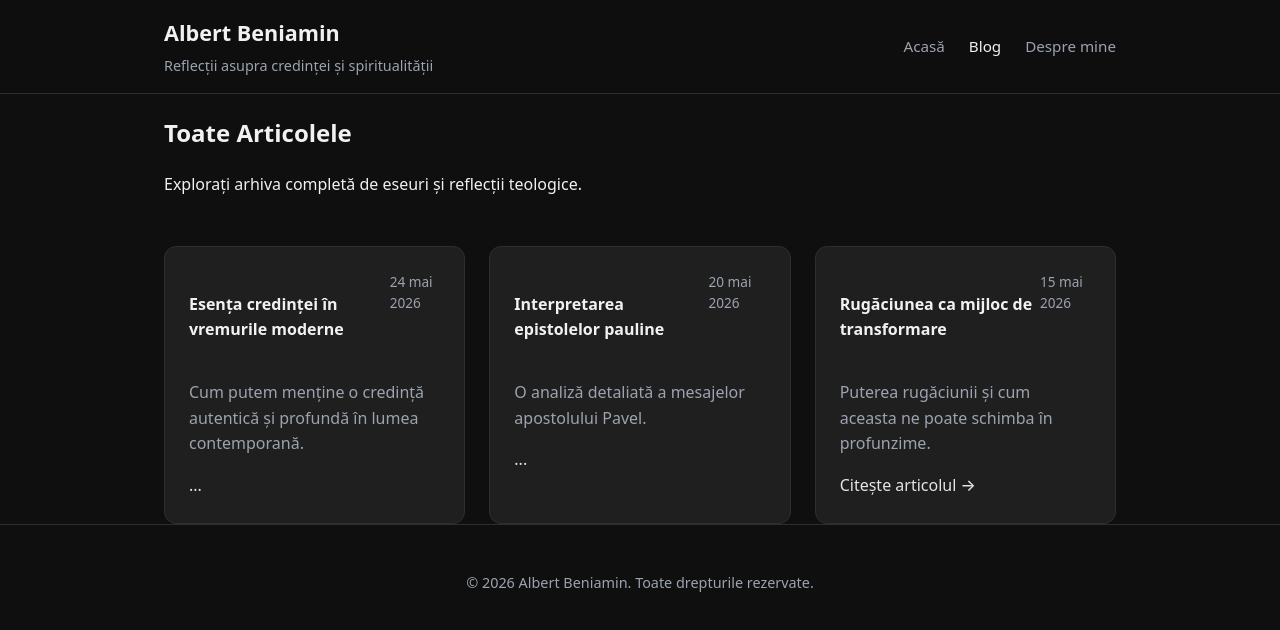
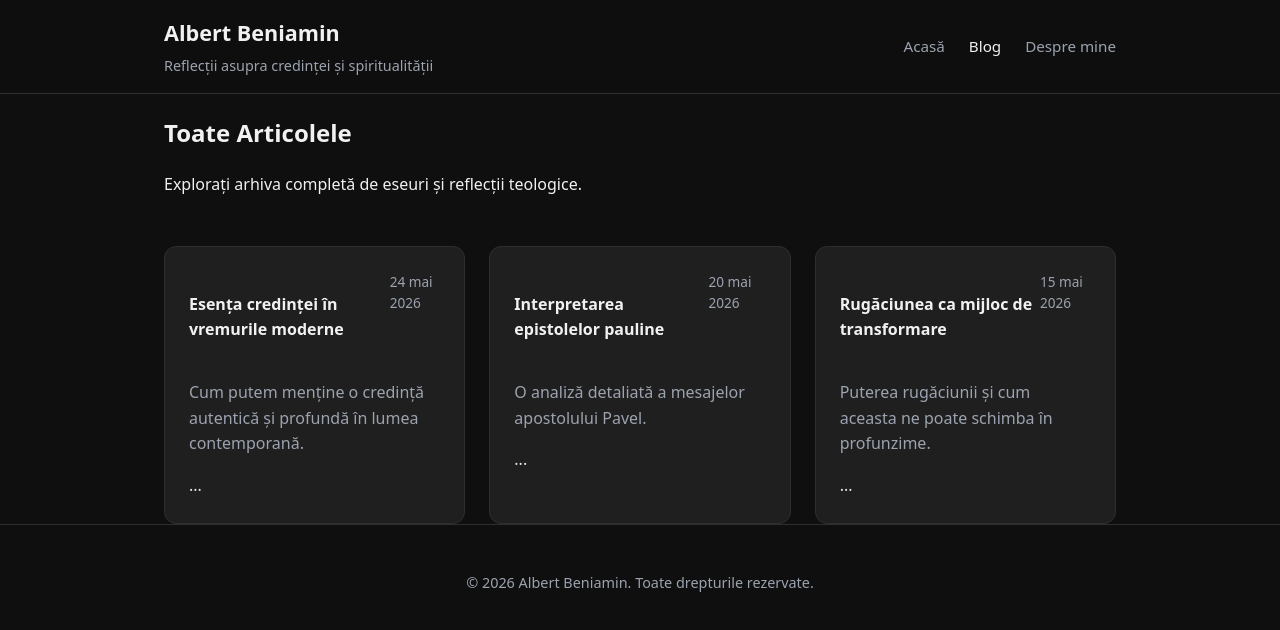
Before and after one commit to misteremanoil-art/blog-teologie, a plain HTML site: page blog.html in a window 1280 px wide. Drawn offline with Linux system fonts and the light colour scheme.

Commit message:
Update blog.html

```diff
--- a/blog.html
+++ b/blog.html
@@ -52,7 +52,7 @@
           <span class="article-date">15 mai 2026</span>
         </div>
         <p class="article-excerpt">Puterea rugăciunii și cum aceasta ne poate schimba în profunzime.</p>
-        <a href="#" class="read-more">Citește articolul →</a>
+        <a href="articol-rugaciune.html" class="read-more">...</a>
       </article>
 
       <!-- Poți adăuga mai multe carduri aici pe viitor -->
```
